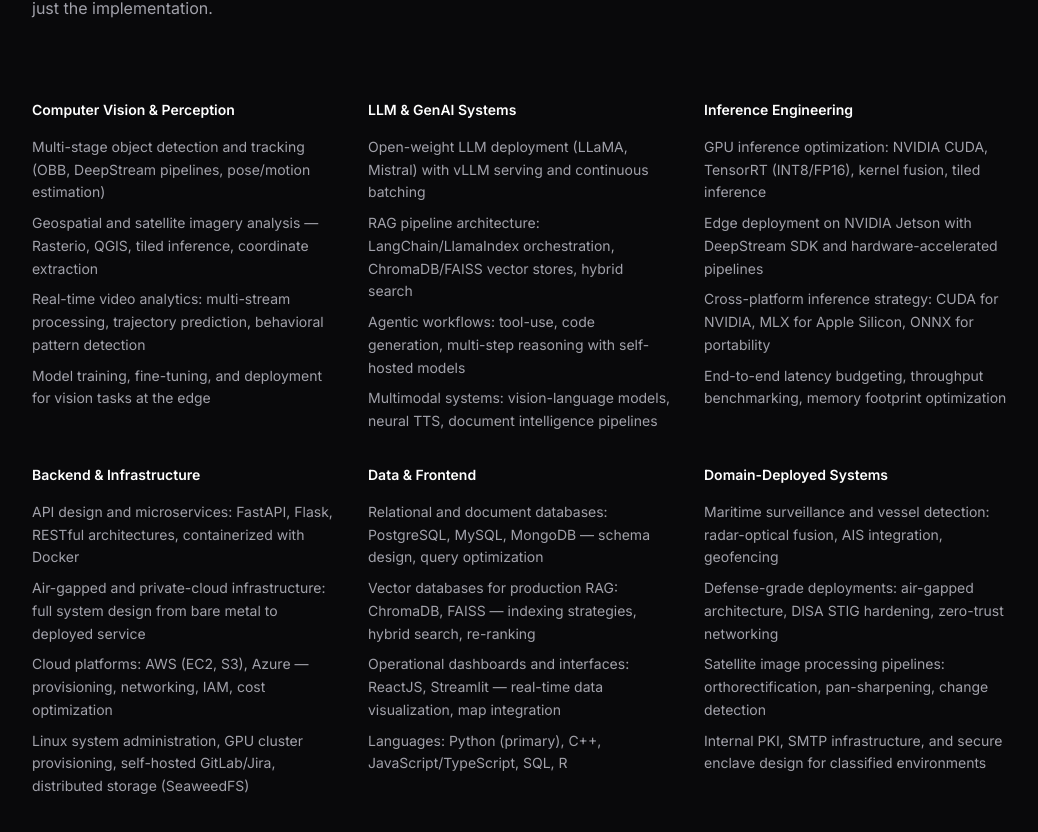
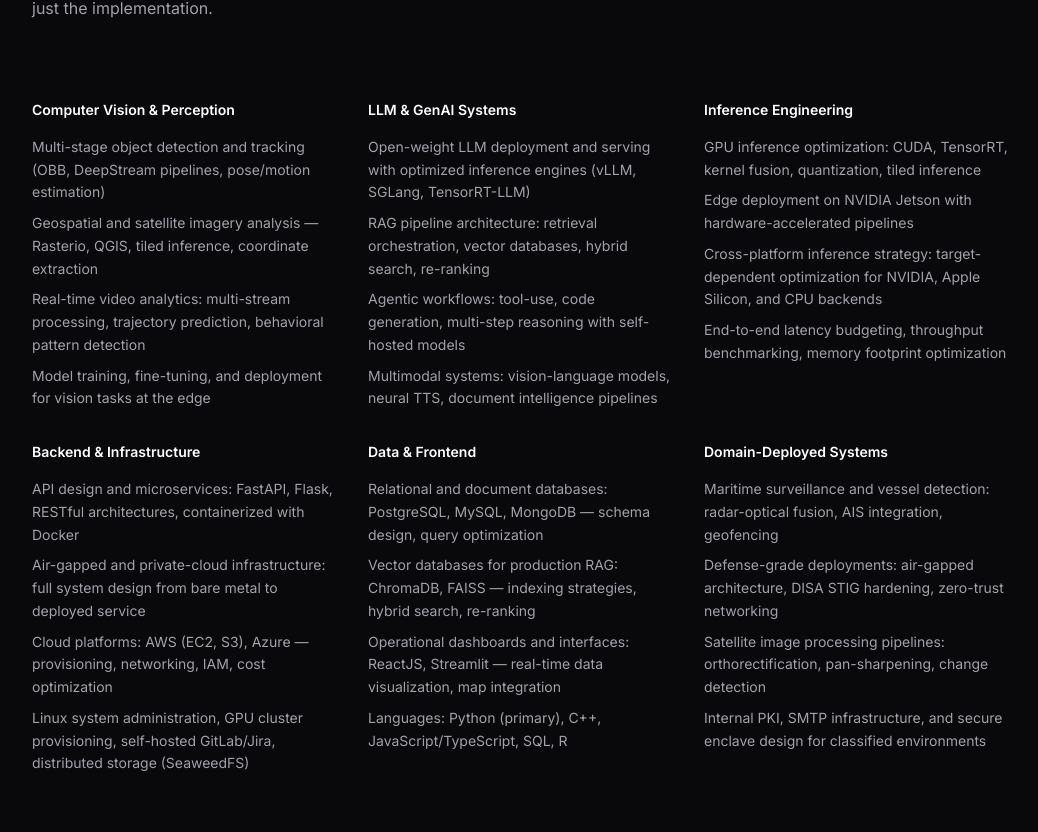
Before and after one commit to Rjaat/Rjaat.github.io, a React (Vite) app: page / in a window 1280 px wide. Shown: the part 7759-8591 px from the top of the page, without its empty margins (120-1158 px from the left). Built offline with nearby package versions, Linux system fonts and the light colour scheme.

Commit message:
clean up skills: remove vendor/model specificity, keep general

```diff
--- a/src/components/Skills.tsx
+++ b/src/components/Skills.tsx
@@ -11,8 +11,8 @@
   {
     title: 'LLM & GenAI Systems',
     skills: [
-      'Open-weight LLM deployment (LLaMA, Mistral) with vLLM serving and continuous batching',
-      'RAG pipeline architecture: LangChain/LlamaIndex orchestration, ChromaDB/FAISS vector stores, hybrid search',
+      'Open-weight LLM deployment and serving with optimized inference engines (vLLM, SGLang, TensorRT-LLM)',
+      'RAG pipeline architecture: retrieval orchestration, vector databases, hybrid search, re-ranking',
       'Agentic workflows: tool-use, code generation, multi-step reasoning with self-hosted models',
       'Multimodal systems: vision-language models, neural TTS, document intelligence pipelines',
     ],
@@ -20,9 +20,9 @@
   {
     title: 'Inference Engineering',
     skills: [
-      'GPU inference optimization: NVIDIA CUDA, TensorRT (INT8/FP16), kernel fusion, tiled inference',
-      'Edge deployment on NVIDIA Jetson with DeepStream SDK and hardware-accelerated pipelines',
-      'Cross-platform inference strategy: CUDA for NVIDIA, MLX for Apple Silicon, ONNX for portability',
+      'GPU inference optimization: CUDA, TensorRT, kernel fusion, quantization, tiled inference',
+      'Edge deployment on NVIDIA Jetson with hardware-accelerated pipelines',
+      'Cross-platform inference strategy: target-dependent optimization for NVIDIA, Apple Silicon, and CPU backends',
       'End-to-end latency budgeting, throughput benchmarking, memory footprint optimization',
     ],
   },
```
